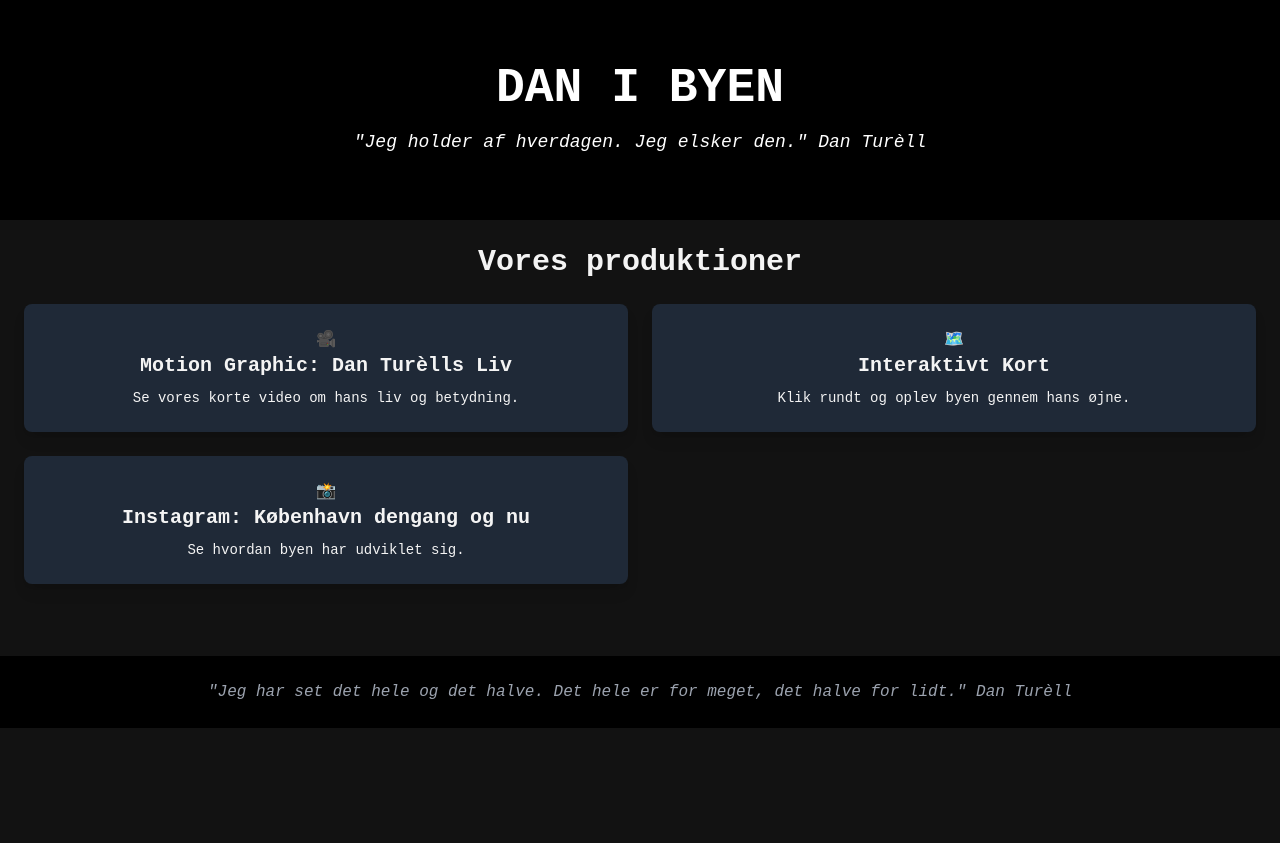
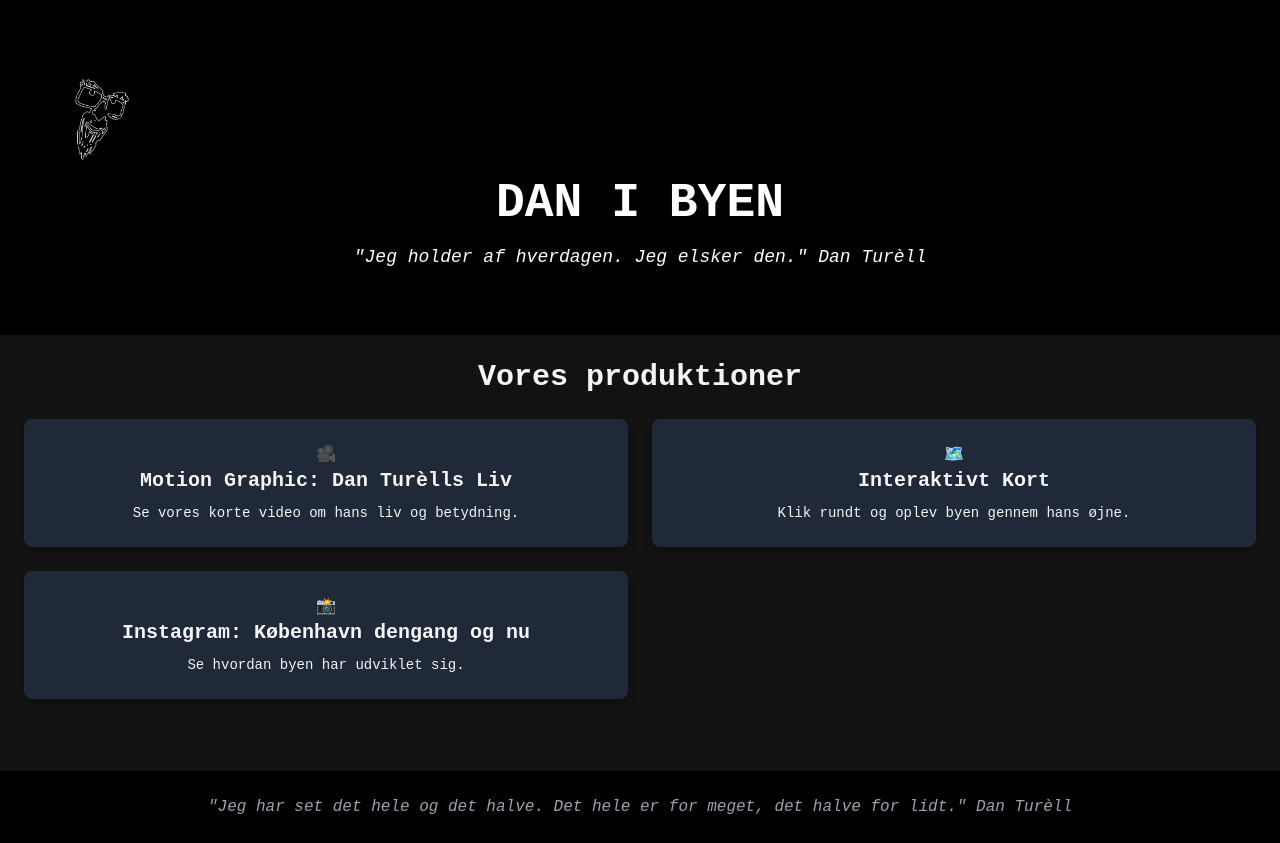
Before and after one commit to laurahauge/danturell, a plain HTML site: page index.html in a window 1280 px wide. Before the commit the page ends 800 px from the top, so only its background shows below. Drawn offline with nearby package versions, Linux system fonts and the light colour scheme.

Commit message:
opdateret

```diff
--- a/index.html
+++ b/index.html
@@ -19,8 +19,12 @@
 
 
     <header class="text-center py-16 bg-black text-white">
+        <a href="index.html">
+            <img src="dan turell sketch.png" alt="Hjem" width="200">
+        </a>
         <h1 class="text-5xl font-bold"> DAN I BYEN </h1>
         <p class="text-lg mt-4 italic">"Jeg holder af hverdagen. Jeg elsker den." Dan Turèll</p>
+
     </header>
 
 
--- /dev/null
+++ b/style.css
@@ -0,0 +1,4 @@
+header img {
+    height: 60px;
+    display: block;
+}
```
Also changed, not shown: dan turell sketch.png (added).
